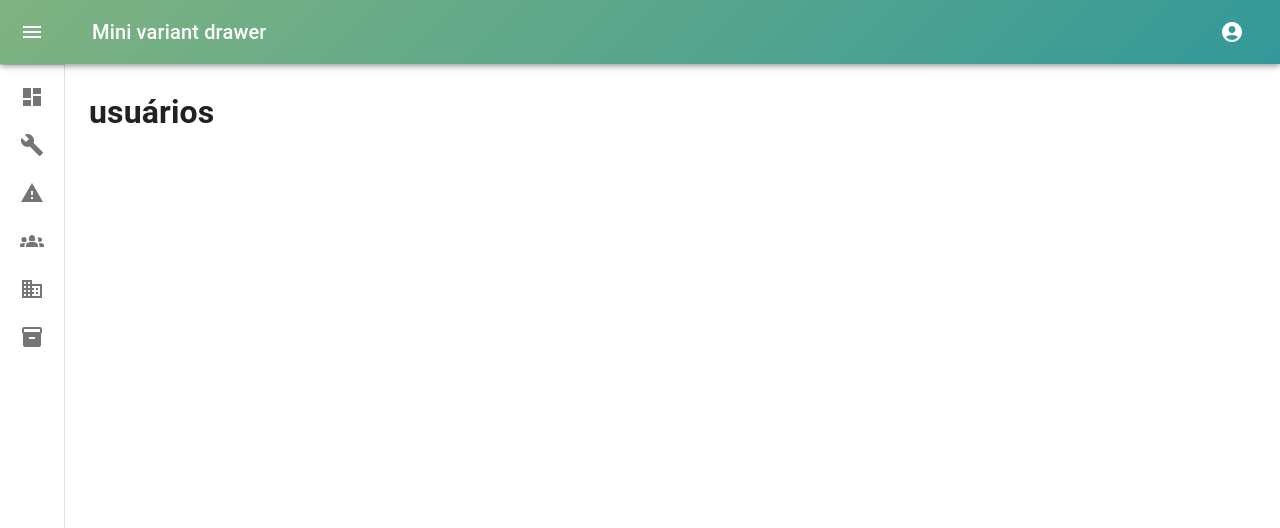
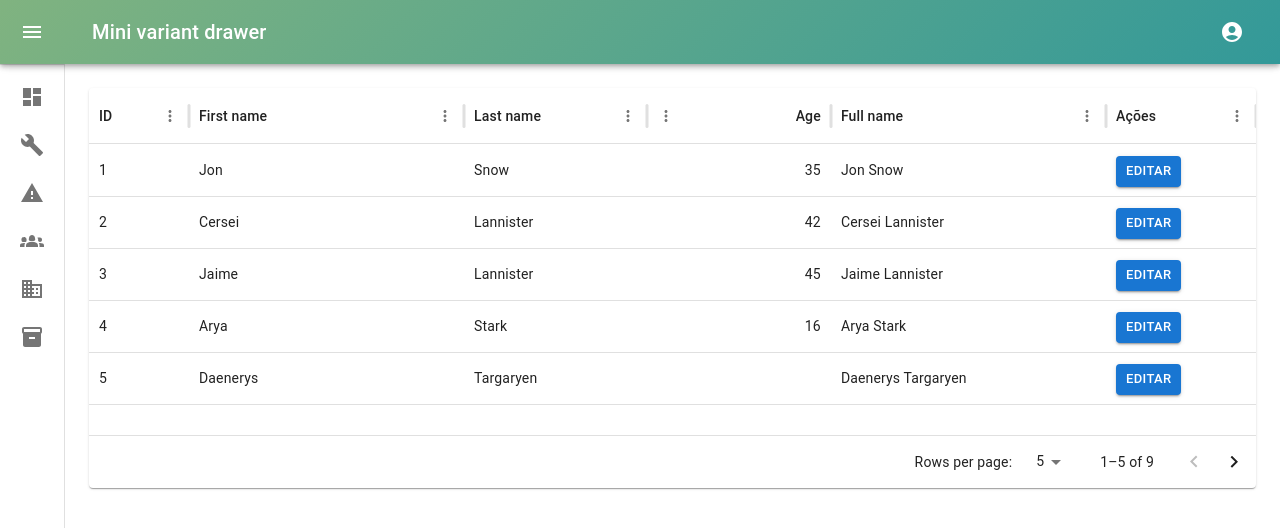
Before and after one commit to renanosoriorosa/OeX-POC-Front, a Next.js app: page /Usuario in a window 1280 px wide. Shown: the top 528 px of the page. Built offline with nearby package versions, Linux system fonts and the light colour scheme; no server answers; sample sign-in values are in the browser's storage.

Commit message:
Criado tela de Usuario

```diff
--- a/package.json
+++ b/package.json
@@ -13,6 +13,7 @@
     "@emotion/styled": "^11.14.0",
     "@mui/icons-material": "^6.4.4",
     "@mui/material": "^6.4.4",
+    "@mui/x-data-grid": "^7.27.0",
     "@toolpad/core": "^0.12.0",
     "axios": "^1.7.9",
     "bootstrap": "^5.3.3",
--- a/src/app/Usuario/page.tsx
+++ b/src/app/Usuario/page.tsx
@@ -1,7 +1,72 @@
-import withAuth from "@/utils/withAuth";
+"use client";
+import * as React from "react";
+import { DataGrid, GridColDef } from "@mui/x-data-grid";
+import Paper from "@mui/material/Paper";
+import Button from "@mui/material/Button";
 
-function Usuario() {
-  return <h1>usuários</h1>;
+const columns: GridColDef[] = [
+  { field: "id", headerName: "ID" },
+  { field: "firstName", headerName: "First name", flex: 1.5, },
+  { field: "lastName", headerName: "Last name",flex: 1,},
+  {
+    field: "age",
+    headerName: "Age",
+    type: "number",
+    flex: 1,
+  },
+  {
+    field: "fullName",
+    headerName: "Full name",
+    description: "This column has a value getter and is not sortable.",
+    sortable: false,
+    flex: 1.5,
+    valueGetter: (value, row) => `${row.firstName || ""} ${row.lastName || ""}`,
+  },
+  {
+    field: "actions",
+    headerName: "Ações",
+    width: 150,
+    renderCell: (params) => (
+      <Button
+        variant="contained"
+        color="primary"
+        size="small"
+        onClick={() => handleButtonClick(params.row.id)}
+      >
+        Editar
+      </Button>
+    ),
+  },
+];
+
+const handleButtonClick = (row: number) => {
+  console.log("Clicou em:", row);
+};
+
+const rows = [
+  { id: 1, lastName: "Snow", firstName: "Jon", age: 35 },
+  { id: 2, lastName: "Lannister", firstName: "Cersei", age: 42 },
+  { id: 3, lastName: "Lannister", firstName: "Jaime", age: 45 },
+  { id: 4, lastName: "Stark", firstName: "Arya", age: 16 },
+  { id: 5, lastName: "Targaryen", firstName: "Daenerys", age: null },
+  { id: 6, lastName: "Melisandre", firstName: null, age: 150 },
+  { id: 7, lastName: "Clifford", firstName: "Ferrara", age: 44 },
+  { id: 8, lastName: "Frances", firstName: "Rossini", age: 36 },
+  { id: 9, lastName: "Roxie", firstName: "Harvey", age: 65 },
+];
+
+const paginationModel = { page: 0, pageSize: 5 };
+
+export default function Usuario() {
+  return (
+    <Paper sx={{ height: 400, width: "100%" }}>
+      <DataGrid
+        rows={rows}
+        columns={columns}
+        initialState={{ pagination: { paginationModel } }}
+        pageSizeOptions={[5, 10]}
+        sx={{ border: 0 }}
+      />
+    </Paper>
+  );
 }
-
-export default withAuth(Usuario);
--- a/src/app/globals.css
+++ b/src/app/globals.css
@@ -5,7 +5,7 @@
 
 @media (prefers-color-scheme: dark) {
   :root {
-    --background: linear-gradient(135deg, #cccc66, #80b380, #339999);
+    --background: linear-gradient(135deg, #339999, #339999, #339999);
     --foreground: #ededed;
   }
 }
```
Also changed, not shown: 1 other file (tests, documents, lock files or other folders).
